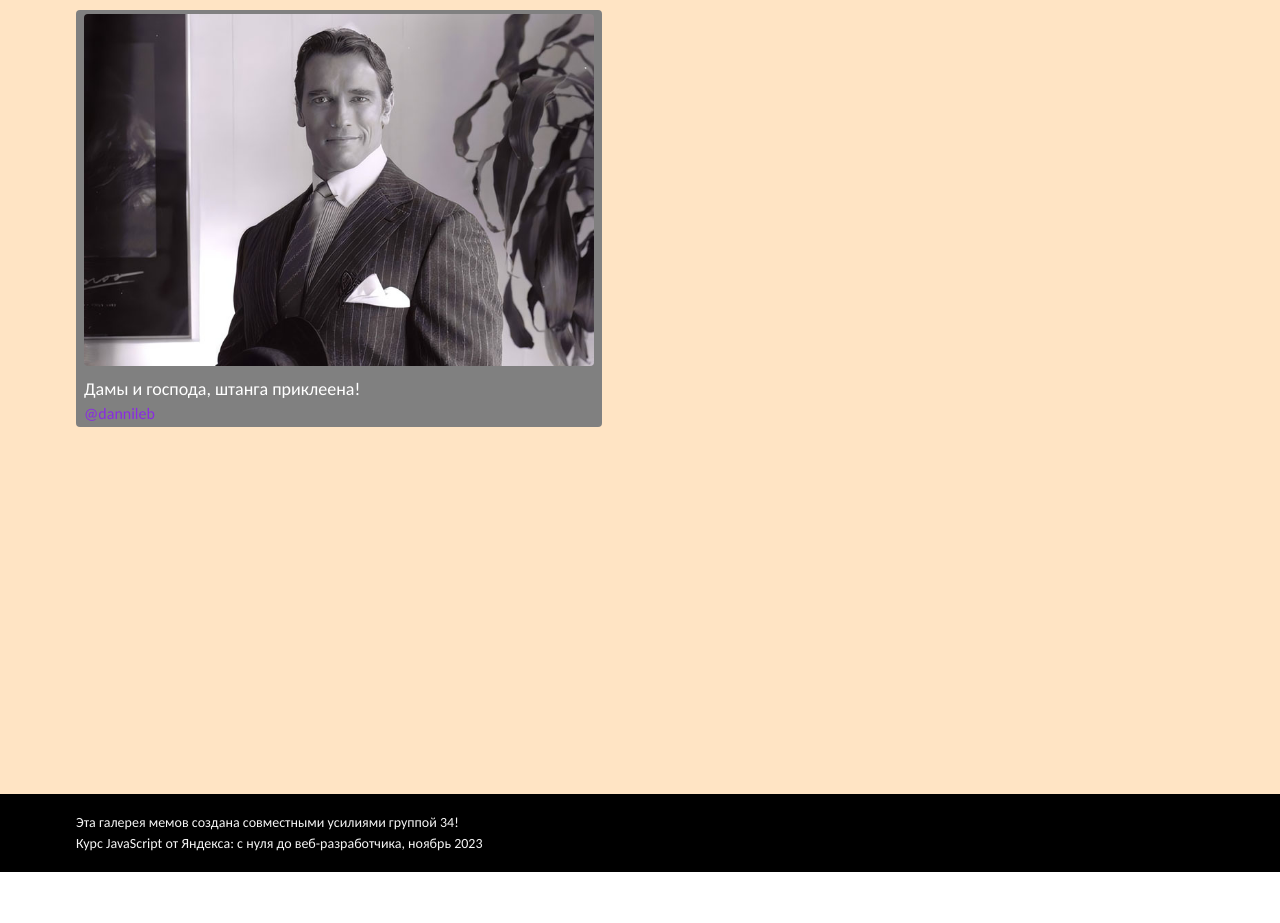
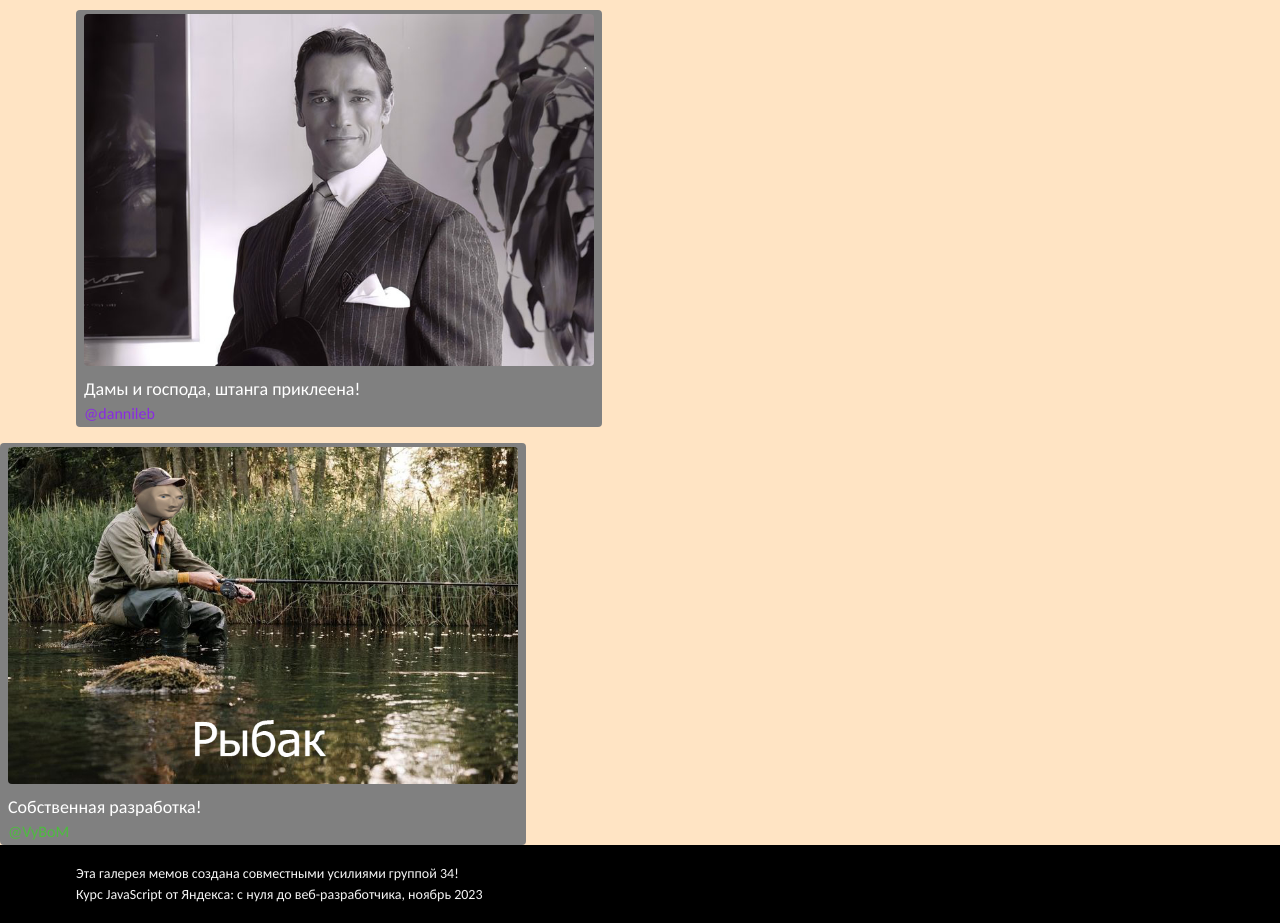
Before and after one commit to dannilebMentor/veb9_34, a plain HTML site: page index.html in a window 1280 px wide. Shown: the part 77-1000 px from the top of the page. Before the commit the page ends 949 px from the top, so only its background shows below. Drawn offline with Linux system fonts and the light colour scheme.

Commit message:
added meme
Fisherman

```diff
--- a/index.html
+++ b/index.html
@@ -29,7 +29,14 @@
             </div>
             <!--Ниже добавляйте свои мемы по шаблону-->
 
+
         </section>
+        <div class="gallery-image-wrapper VyBoM-image">
+            <img src="images/fisherman.jpg" title="Собственная разработка!" alt="memeVyBoM" class="gallery-image">
+            <p class="gallery-image-text VyBoM-text">Собственная разработка!</p>
+            <p class="gallery-image-sign VyBoM-sign">@VyBoM</p>
+        </div>
+
     </main>
     <footer>
         <div class="container">
--- a/styles/yourStyles.css
+++ b/styles/yourStyles.css
@@ -12,3 +12,17 @@
 .dannileb-sign:hover{
     color: violet;
 }
+
+/*Ваши стили*/
+.VyBoM-image{
+    background-color: grey;
+}
+.VyBoM-text{
+    color: white;
+}
+.VyBoM-sign{
+    color:rgba(50, 218, 28, 0.671);
+}
+.VyBoM-sign:hover{
+    color: rgb(81, 190, 60);
+}
```
Also changed, not shown: images/fisherman.jpg (added).
